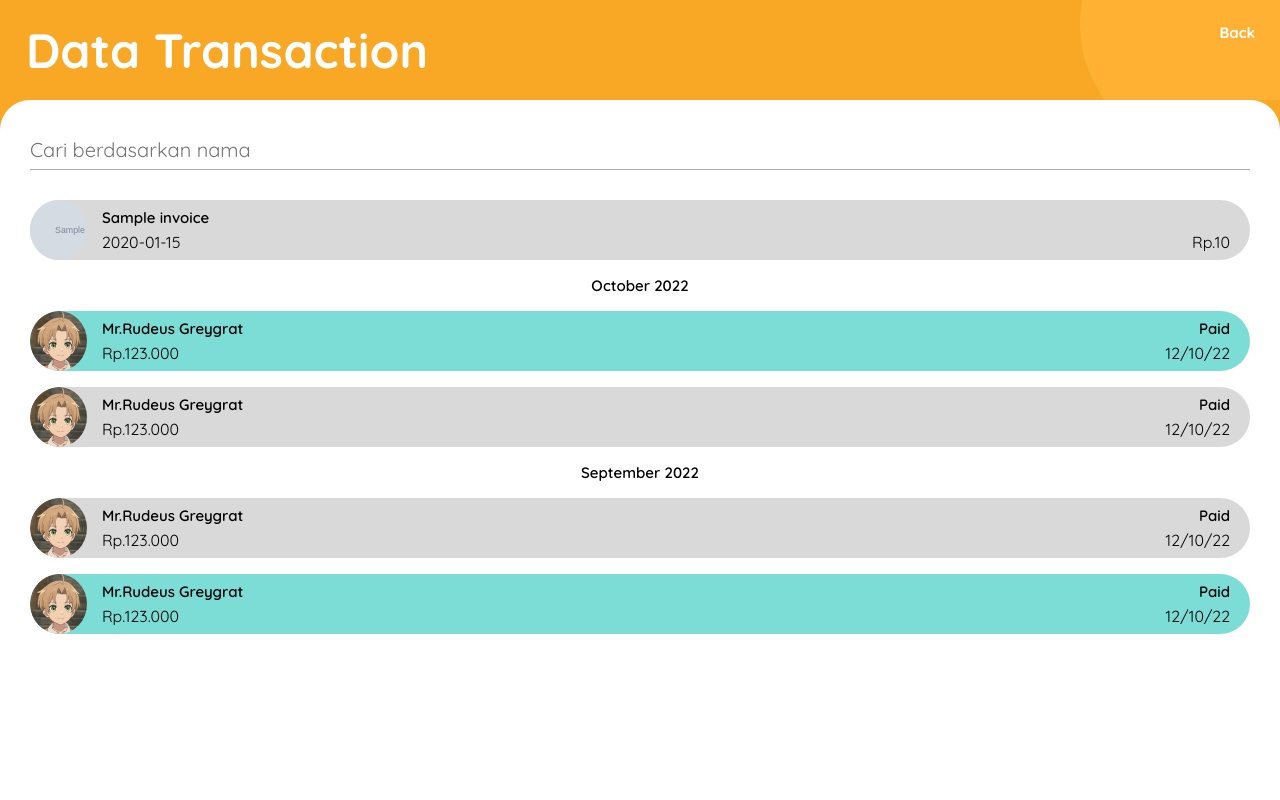
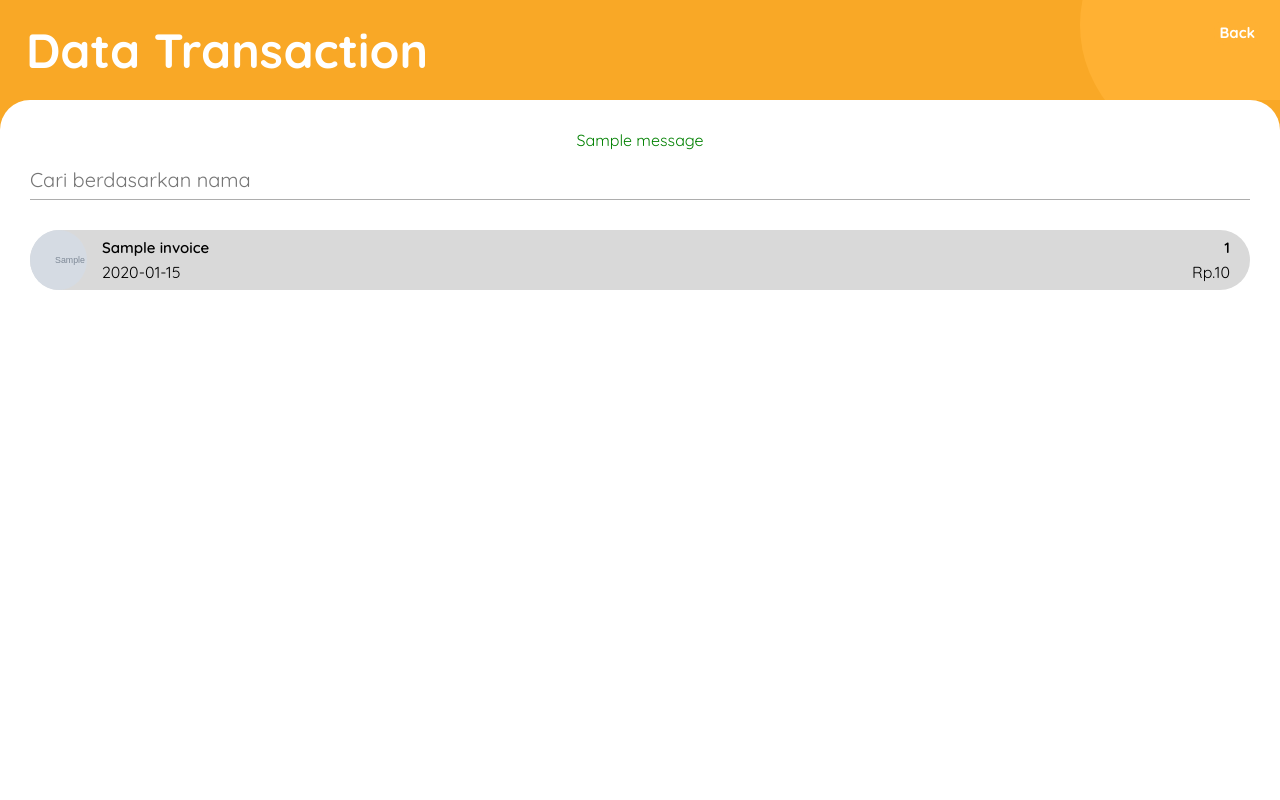
Before and after one commit to noelmandak/SARTracking, a Flask app: template templates/data_transaction.html in a window 1280 px wide. Run offline with Flask 2, Linux system fonts and the light colour scheme; the template is opened without the code that fills it: most values are stand-ins (such as "Sample title", 1, 10 or a date in 2020); grey boxes marked "Sample" are stand-in pictures; one stand-in notice (Sample message) is shown; parts of the project's set-up code (start-up, migrations or seed data) failed here and were passed over; some libraries are stand-ins or nearby versions.

Commit message:
selesaikan bagian data transaction dan fitur void

```diff
--- a/app.py
+++ b/app.py
@@ -1,4 +1,3 @@
-from unicodedata import name
 from flask import Flask, render_template,request,session,redirect,url_for,flash
 from database import *
 import socket
@@ -73,7 +72,7 @@ def sales_admin():
         return redirect(url_for("home"))
     name = session["name"]
     all_invoice = invoice_lookup()
-    return render_template("sale.html",name=name, all_invoice=all_invoice,role=role)
+    return render_template("sale.html",name=name, all_invoice=all_invoice)
 
 
 @app.route('/new_invoice',methods=['POST',"GET"])
@@ -92,7 +91,7 @@ def new_invoice():
         flash(f"New Invoice Added",category=message)
         return redirect(url_for("sales_admin"))
 
-    all_customer = get_all_customer_name()
+    all_customer = get_active_customer_name()
     return render_template("new_invoice.html", all_customer=all_customer)
 
 
@@ -171,9 +170,13 @@ def data_customer():
     data_customers = []
     for id, name in customers:
         total = total_notpaid_by_id(id)
+        if total==None: total = 0
         img = get_foto_by_id(id)
         status = get_status_customer_by_id(id)
         data_customers.append([id,name,f'{total:,}',url_for('static',filename=img),status])
+
+    return render_template("data_customer.html",data_customers=data_customers)
+
 
 @app.route("/detail_customer")
 def detail_customer():
@@ -196,12 +199,39 @@ def data_transaction():
         flash("Akses ditolak")
         return redirect(url_for("home"))
 
-    print(invoice_lookup_with_status())
     all_invoice = invoice_lookup_with_status()
+    print(all_invoice)
+    print("WWKWKWK")
+
     return render_template("data_transaction.html",all_invoice=all_invoice)
 
 
 
+@app.route("/make_void",methods=["POST","GET"])
+def make_void():
+    if not role_verify("manager"):
+        flash("Akses ditolak")
+        return redirect(url_for("home"))
+
+    all_invoice = invoice_lookup_with_status()
+    if request.method == "GET":
+        id = request.args["id"]
+        print(id)
+        print(id_pelunasan_to_all_invoice(id))
+        selected = id_pelunasan_to_all_invoice(id)
+        repayment_date = selected[0][-1]
+        return render_template("make_void.html",all_invoice=all_invoice,id=id,selected=selected,repayment_date=repayment_date)
+
+    confirm = request.form["confirm"]
+    id = request.form["id"]
+    print(request.form)
+    if confirm=="Yes":
+        message = void(id)
+        flash(f"Make void for repayment id {id}",category=message)
+        print("make void",id)
+    else:
+        print("cancel")
+    return redirect(url_for("data_transaction"))
 
 
 
@@ -210,54 +240,6 @@ def popup():
     return render_template("detail_customer.html")
 
 
-
-# import os
-
-# def coba():
-#     if request.method == 'POST':
-#         if 'file1' not in request.files:
-#             return 'there is no file1 in form!'
-#         file1 = request.files['file1']
-#         path = os.path.join(app.config['UPLOAD_FOLDER'], file1.filename)
-#         file1.save(path)
-#         return path
-#     return '''
-#     <h1>Upload new File</h1>
-#     <form method="post" enctype="multipart/form-data">
-#     <input type="file" name="file1">
-#     <input type="submit">
-#     </form>
-#     '''
-import os
-from flask import Flask, flash, request, redirect, url_for
-from werkzeug.utils import secure_filename
-
-UPLOAD_FOLDER = '\static\images'
-app.config['UPLOAD_FOLDER'] = UPLOAD_FOLDER
-@app.route('/coba', methods = ['POST','GET'])
-def upload_file():
-    if request.method == 'POST':
-        if 'file' not in request.files:
-            flash('No file part')
-            return redirect(request.url)
-        file = request.files['file']
-        if file.filename == '':
-            flash('No selected file')
-            return redirect(request.url)
-        if file:
-            filename = secure_filename(file.filename)
-            file.save(os.path.join(app.config['UPLOAD_FOLDER'], filename))
-            return redirect(url_for('download_file', name=filename))
-    return '''
-    <!doctype html>
-    <title>Upload new File</title>
-    <h1>Upload new File</h1>
-    <form method=post enctype=multipart/form-data>
-      <input type=file name=file>
-      <input type=submit value=Upload>
-    </form>
-    '''
-
 if __name__ == '__main__':
     initiate_table()
     hostname = socket.gethostname()
--- a/static/style.css
+++ b/static/style.css
@@ -7,6 +7,7 @@
         }
         a {
             text-decoration: none;
+            color: inherit;
         }
 
         button, input[type="submit"], input[type="reset"] {
--- a/templates/data_transaction.html
+++ b/templates/data_transaction.html
@@ -10,19 +10,28 @@
     <a class="top-right-button" href="/manager">Back</a>
 </div>
 <div class="main-container">
-
+    {%for category, message in get_flashed_messages(with_categories=True)%}
+    <div class="{{category}}">{{message}}</div>
+    {%endfor%}
     <div class="input-section">
         <input type="text" id="searchbar" name="search-by-name" placeholder="Cari berdasarkan nama" onkeyup="search_name()">
         <!-- <i class="fa-solid fa-magnifying-glass"></i> -->
     </div>
     <div class="data-container ">
-        {% for id,name,total,date,img,pelunasan in all_invoice %}
+
+        {% for id,name,total,date,img,pelunasan,is_paid in all_invoice %}
+
+        {% if is_paid == "Paid" %}
+        <a href="/make_void?id={{pelunasan}}" class="data-box selected">
+        {% else %}
         <div class="data-box">
+        {% endif %}
             <div class="profile-picture" style="background: url('{{img}}');background-size: cover;">
             </div>
             <div class="data-section">
-                <div class="name">
-                    {{name}}
+                <div class="text-section">
+                    <div class="name">{{name}}</div>
+                    <div class="status">{{is_paid}}</div>
                 </div>
                 <div class="number-section">
                     <div class="date">
@@ -33,108 +42,29 @@
                     </div>
                 </div>
             </div>
-        </div>
+        {% if is_paid == "Paid" %} </a>
+        {% else %} </div>
+        {% endif %}
         {%endfor%}
-
-
-
-
-
-
-        <div class="split-month">October 2022</div>
-        <div class="data-box selected">
-            <div class="profile-picture">
-            </div>
-            <div class="data-section">
-                <div class="text-section">
-                    <div class="name">
-                        Mr.Rudeus Greygrat
-                    </div>
-                    <div class="status">
-                        Paid
-                    </div>
-                </div>
-                <div class="number-section">
-                    <div class="total">
-                        Rp.123.000
-                    </div>
-                    <div class="date">
-                        12/10/22
-                    </div>
-                </div>
-            </div>
-
-        </div>
-        <div class="data-box">
-            <div class="profile-picture">
-            </div>
-            <div class="data-section">
-                <div class="text-section">
-                    <div class="name">
-                        Mr.Rudeus Greygrat
-                    </div>
-                    <div class="status">
-                        Paid
-                    </div>
-                </div>
-                <div class="number-section">
-                    <div class="total">
-                        Rp.123.000
-                    </div>
-                    <div class="date">
-                        12/10/22
-                    </div>
-                </div>
-            </div>
-
-        </div>
-        <div class="split-month">September 2022</div>
-        <div class="data-box">
-            <div class="profile-picture">
-            </div>
-            <div class="data-section">
-                <div class="text-section">
-                    <div class="name">
-                        Mr.Rudeus Greygrat
-                    </div>
-                    <div class="status">
-                        Paid
-                    </div>
-                </div>
-                <div class="number-section">
-                    <div class="total">
-                        Rp.123.000
-                    </div>
-                    <div class="date">
-                        12/10/22
-                    </div>
-                </div>
-            </div>
-        </div>
-        <div class="data-box selected">
-            <div class="profile-picture">
-            </div>
-            <div class="data-section">
-                <div class="text-section">
-                    <div class="name">
-                        Mr.Rudeus Greygrat
-                    </div>
-                    <div class="status">
-                        Paid
-                    </div>
-                </div>
-                <div class="number-section">
-                    <div class="total">
-                        Rp.123.000
-                    </div>
-                    <div class="date">
-                        12/10/22
-                    </div>
-                </div>
-            </div>
-
-        </div>
     </div>
 </div>
+<script>
+    function search_name() {
+        let input = document.getElementById('searchbar').value
+        input=input.toLowerCase();
+        let x = document.getElementsByClassName('data-box');
+
+        for (i = 0; i < x.length; i++) {
+            var name = x[i].getElementsByClassName('name')[0].innerHTML.toLowerCase();
+            console.log(name)
+            if (!name.includes(input)) {
+                x[i].style.display="none";
+            }
+            else {
+                x[i].style.display="flex";
+            }
+        }
+    }
+</script>
 
 {% endblock %}
```
Also changed, not shown: database.py (+21 -7 lines), templates/make_void.html (added, +93 -0 lines).
